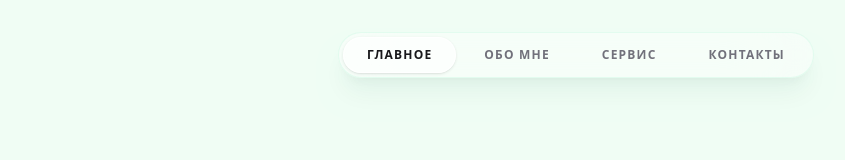
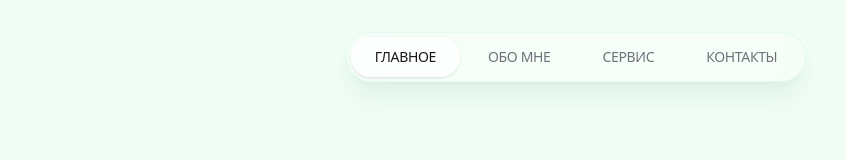
Before and after one commit to Noh-sh/bud-zdorov-, a Next.js app: page / in a window 1280 px wide. Shown: the top 160 px of the page, without its empty margins (64-909 px from the left). Built offline with nearby package versions, Linux system fonts and the light colour scheme; a web font is replaced by a local one.

Commit message:
snova izmenil chut shruft v navigatore

```diff
--- a/src/app/layout.tsx
+++ b/src/app/layout.tsx
@@ -1,10 +1,11 @@
 import type { Metadata } from "next";
-import { Inter, Playfair_Display } from "next/font/google";
+import { Inter, Playfair_Display, Outfit } from "next/font/google";
 import "./globals.css";
 import Navbar from "@/components/Navbar";
 
 const inter = Inter({ subsets: ["latin", "cyrillic"], variable: "--font-inter" });
 const playfair = Playfair_Display({ subsets: ["latin", "cyrillic"], variable: "--font-playfair" });
+const outfit = Outfit({ subsets: ["latin"], variable: "--font-outfit" });
 
 export const metadata: Metadata = {
   title: "Будь Здоров — Твой путь к благополучию",
@@ -17,7 +18,7 @@ export default function RootLayout({
   children: React.ReactNode;
 }>) {
   return (
-    <html lang="ru" className={`${inter.variable} ${playfair.variable} h-full`}>
+    <html lang="ru" className={`${inter.variable} ${playfair.variable} ${outfit.variable} h-full`}>
       <body className="h-full antialiased font-sans select-none">
         <div className="app-container">
           <Navbar />
--- a/src/components/Navbar.tsx
+++ b/src/components/Navbar.tsx
@@ -24,7 +24,7 @@ export default function Navbar() {
             <Link
               key={item.href}
               href={item.href}
-              className={`relative px-6 py-2.5 text-xs font-bold tracking-widest transition-colors duration-300 rounded-full ${
+              className={`relative px-6 py-2.5 text-sm font-medium tracking-tight transition-colors duration-300 rounded-full font-outfit ${
                 isActive ? "text-zinc-900" : "text-zinc-500 hover:text-zinc-800"
               }`}
             >
```
